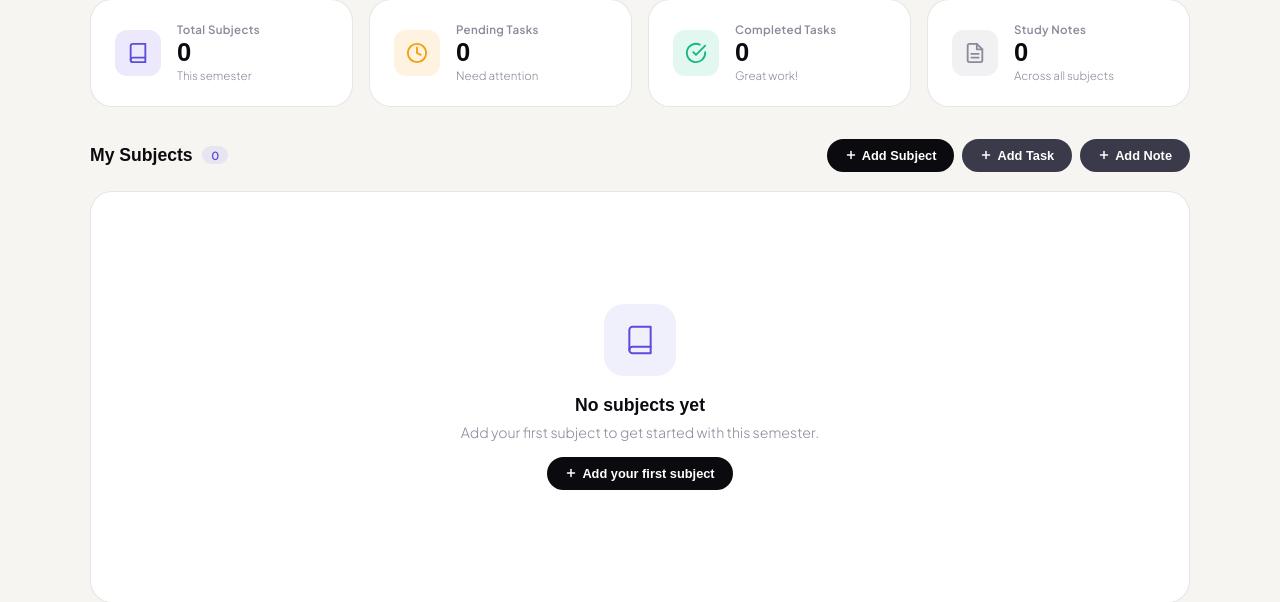
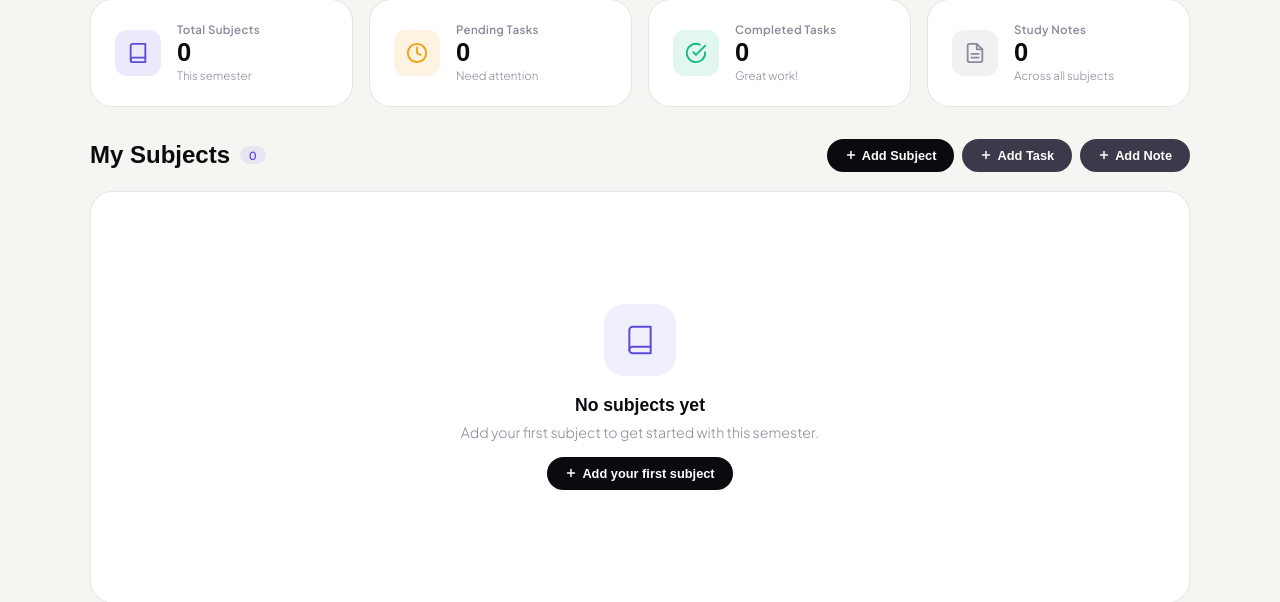
Before and after one commit to AbdulHadi-Programmer/University-Project, a Django app: page /dashboard/ in a window 1280 px wide. Shown: the part 266-868 px from the top of the page. Run offline with Django 5.2, Linux system fonts and the light colour scheme; the visitor is signed in with stand-in values (Sample User, id 1); data that the repository does not hold is empty; some libraries are stand-ins or nearby versions.

Commit message:
adding some little changes

```diff
--- a/academy_tracker/templates/student_dashboard.html
+++ b/academy_tracker/templates/student_dashboard.html
@@ -82,7 +82,7 @@ main{flex:1;padding:2.5rem 1.5rem;}
   margin-bottom:1.2rem;flex-wrap:wrap;gap:.5rem;
 }
 .section-hd-left{display:flex;align-items:center;gap:.6rem;}
-.section-hd-title{font-family:'Syne',sans-serif;font-size:1.1rem;font-weight:800;color:var(--ink);}
+.section-hd-title{font-family:'Syne',sans-serif;font-size:1.5rem;font-weight:800;color:var(--ink);}
 .section-hd-count{
   background:var(--al);color:var(--accent);
   font-size:.7rem;font-weight:700;padding:2px 9px;border-radius:50px;
```
